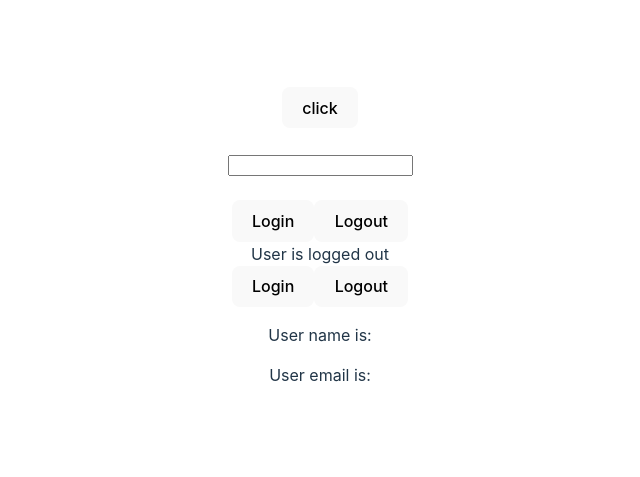
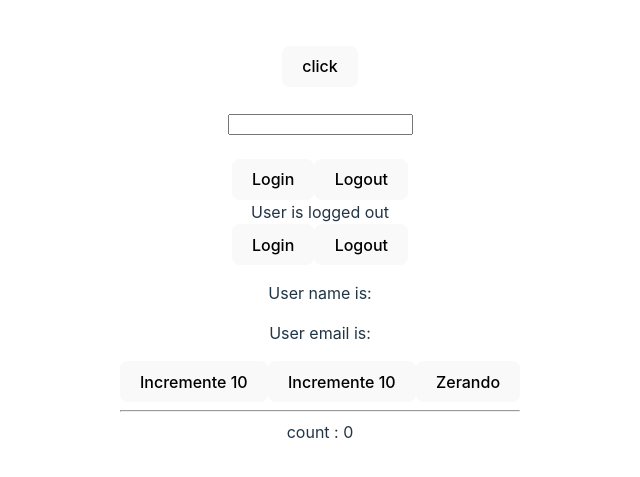
Before and after one commit to madogap/react-estudos, a React (Vite) app: page / in a window 1280 px wide. Shown: the part 155-632 px from the top of the page, without its empty margins (320-960 px from the left). Built offline with nearby package versions, Linux system fonts and the light colour scheme.

Commit message:
Creation of the reduce hook hook where with a verification with switch case with increment and decrement through buttons where there will be an initial state stored in a state memory and the trigger when the button is clicked adding or decrementing or resetting the counter

```diff
--- a/src/App.tsx
+++ b/src/App.tsx
@@ -7,6 +7,7 @@
 // import { Oscar } from './components/oscar/Oscar'
 import { Button } from './components/button/Button'
 import { Input } from './components/input/Input'
+import { Counter } from './components/state/Counter'
 
 import { LoggedIn } from './components/state/LoggedIn'
 import { User } from './components/state/User'
@@ -100,8 +101,8 @@
       <br />
 
       <LoggedIn />
-      <User/>
-
+      <User />
+      <Counter />
     </>
   )
 }
--- /dev/null
+++ b/src/components/state/Counter.tsx
@@ -0,0 +1,53 @@
+import { useReducer } from "react";
+
+
+type CounterState = {
+    counter: number
+}
+
+type CounterAction = {
+    type: string
+    payload: number
+}
+
+const initialState = { count: 0 }
+
+function reducer(state: CounterState, action: CounterAction) {
+    switch (action.type) {
+        case 'increment':
+            return { count: state.count + action.payload }
+        case 'decrement':
+            return { count: state.count - action.payload }
+        case 'clear':
+            return { count: state.count -= state.count }
+        default:
+            return state
+
+    }
+}
+
+export const Counter = () => {
+    const [state, dispatch] = useReducer(reducer, initialState)
+    return (
+        <>
+            <button onClick={() => dispatch({ type: 'increment', payload: 10 })}>
+                Incremente 10
+
+            </button>
+            <button onClick={() => dispatch({ type: 'decrement', payload: 10 })}>
+                Incremente 10
+
+            </button>
+            <button onClick={() => dispatch({ type: 'clear', payload: 0 })}>
+                Zerando
+            </button>
+            <hr />
+            count : {state.count}
+
+
+
+        </>
+    )
+
+
+}
```
